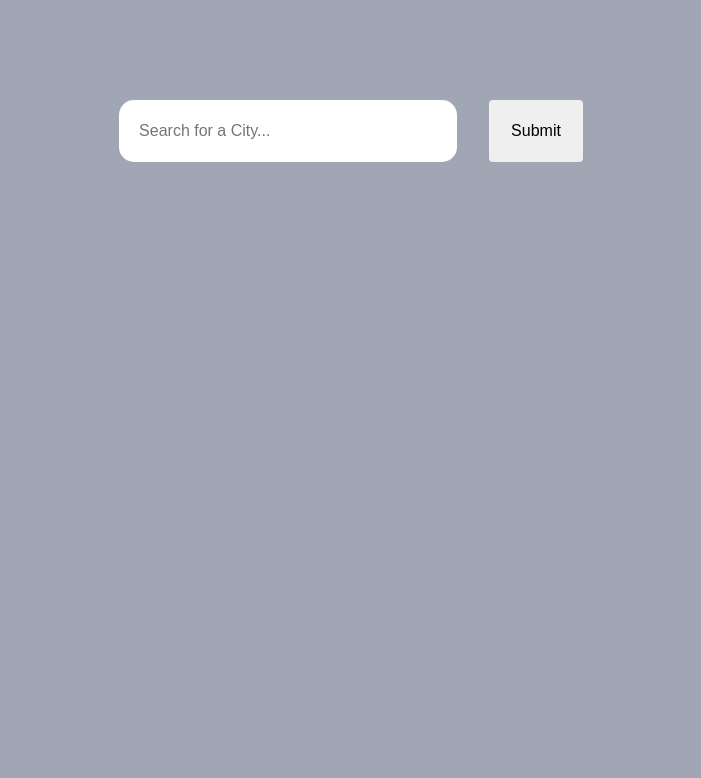
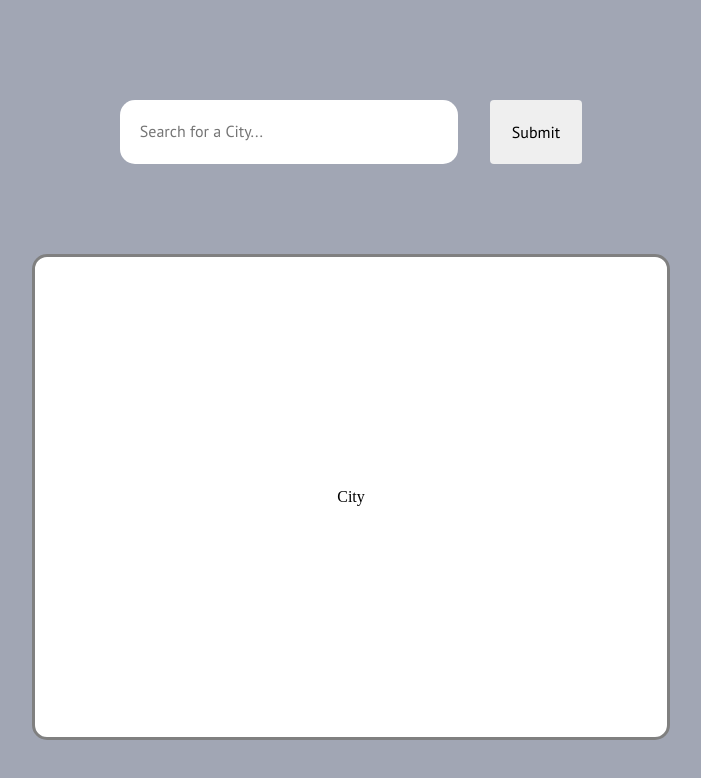
Before and after one commit to Kacperski777/Weather-App, a plain HTML site: page index.html in a window 1280 px wide. Shown: the whole page, without its empty margins (289-990 px from the left). Drawn offline with Linux system fonts and the light colour scheme.

Commit message:
Added Result Div

```diff
--- a/index.html
+++ b/index.html
@@ -4,6 +4,9 @@
     <meta charset="UTF-8">
     <meta http-equiv="X-UA-Compatible" content="IE=edge">
     <meta name="viewport" content="width=device-width, initial-scale=1.0">
+    <link rel="preconnect" href="https://fonts.googleapis.com">
+    <link rel="preconnect" href="https://fonts.gstatic.com" crossorigin>
+    <link href="https://fonts.googleapis.com/css2?family=Comfortaa&family=Fugaz+One&family=PT+Sans&family=Titillium+Web:ital@1&display=swap" rel="stylesheet">
     <link rel="stylesheet" href="dist/css/main.min.css">
     <title>Weather App</title>
 </head>
@@ -13,8 +16,12 @@
 
         <button>Submit</button>
   </div>
-
-
+  <br>
+  <br>
+  <br>
+  <div class="results">
+    City
+  </div>
 <script src="main.js"></script>
 </body>
 </html>
--- a/main.scss
+++ b/main.scss
@@ -7,6 +7,7 @@ $width: 100%;
 $border-radius: 15px;
 $font-size-large: 2rem;
 $font-size-small: 1rem;
+$font:'PT Sans' , sans-serif;
 
 
 
@@ -36,10 +37,12 @@ body{
 
     ::placeholder{
         font-size: $font-size-small;
+        font-family: $font;
     }
 
     button{
         font-size: $font-size-large;
+        font-family: $font;
         padding: $padding * 1;
         margin-left: $margin;
         border-radius: $border-radius - 11;
@@ -52,3 +55,17 @@ body{
         background-color: #EBEBEB;
     }
 }
+
+
+.results{
+    border-radius: 15px;
+    border-style: solid;
+    border-color: gray;
+    background-color: white;
+    display: $flex;
+    justify-content: $center;
+    align-items: $center;
+    margin: 0 auto;
+    width: $width / 2;
+    height: 60vh;
+}
```
Also changed, not shown: dist/css/main.css, dist/css/main.min.css, 2 other files.
